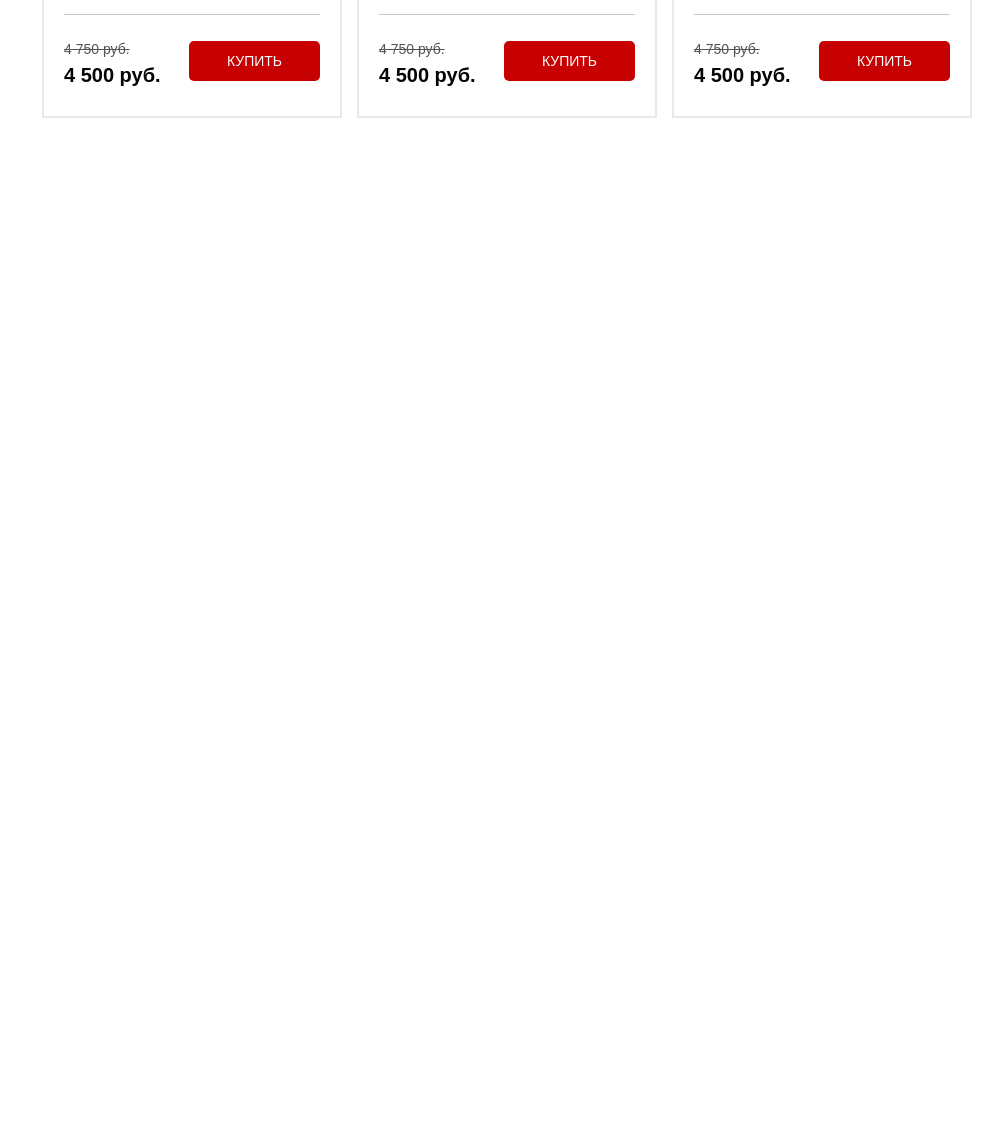
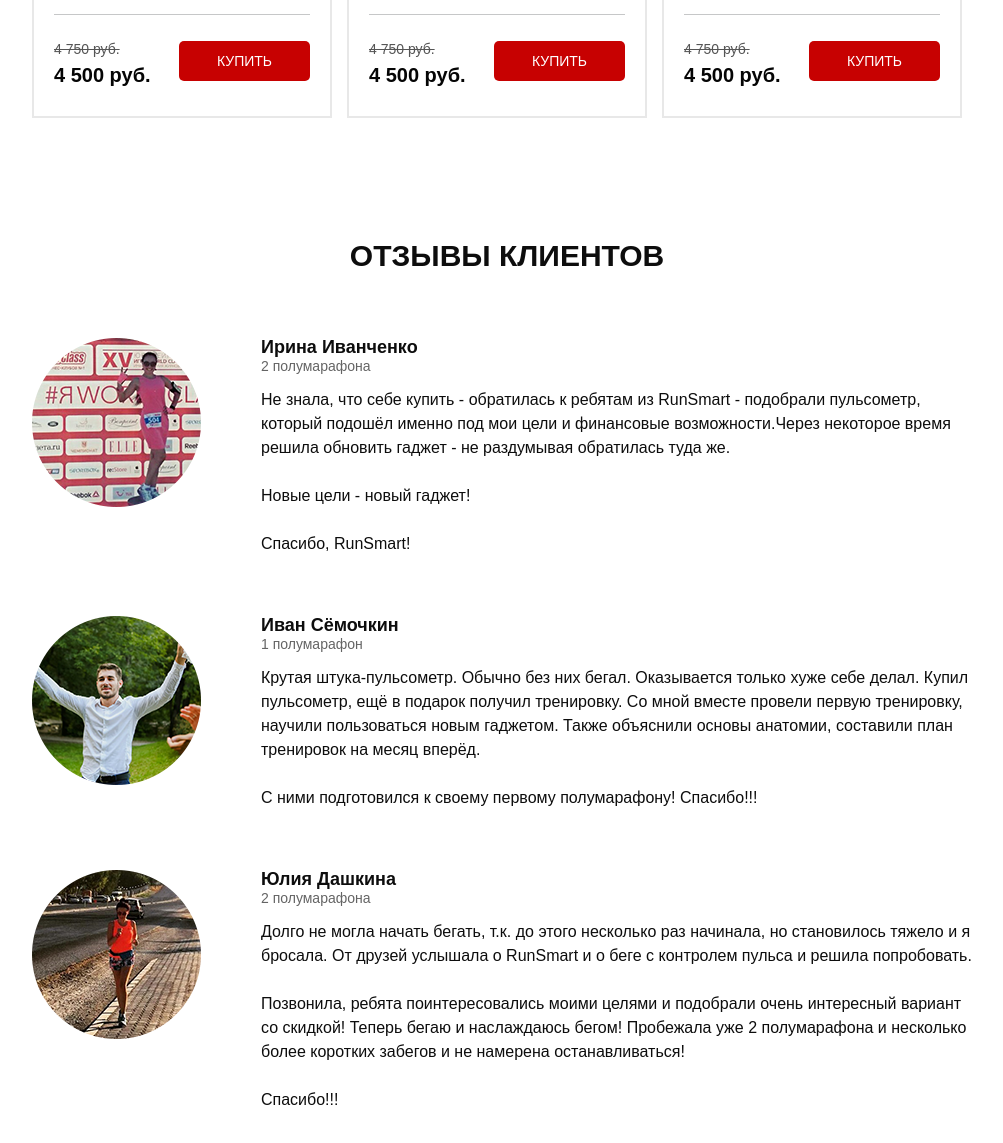
Before and after one commit to zinuu4/Pulse, a website: page src/index.html in a window 1280 px wide. Shown: the part 3574-4717 px from the top of the page, without its empty margins (133-1136 px from the left). Before the commit the page ends 3807 px from the top, so only its background shows below. Drawn offline with nearby package versions, Linux system fonts and the light colour scheme; a web font is replaced by a local one.

Commit message:
added full responsive review block and some catalog adaptive changes

```diff
--- a/src/index.html
+++ b/src/index.html
@@ -380,6 +380,47 @@
     </div>
   </section>
 
+  <section class="reviews">
+    <div class="container">
+      <div class="reviews__title">отзывы клиентов</div>
+
+      <div class="reviews__review-block">
+        <div class="reviews__img">
+          <img src="img/reviews1.png" alt="photo">
+        </div>
+        <div class="reviews__text-block">
+          <div class="reviews__name">Ирина Иванченко </div>
+          <div class="reviews__marathons">2 полумарафона</div>
+          <div class="reviews__text">Не знала, что себе купить - обратилась к ребятам из RunSmart - подобрали пульсометр, который подошёл именно под мои цели и финансовые возможности.Через некоторое время решила обновить гаджет - не раздумывая обратилась туда же. <br> <br> Новые цели - новый гаджет! <br> <br>
+            Спасибо, RunSmart! </div>
+        </div>
+      </div>
+
+      <div class="reviews__review-block">
+        <div class="reviews__img">
+          <img src="img/reviews2.png" alt="photo">
+        </div>
+        <div class="reviews__text-block">
+          <div class="reviews__name">Иван Сёмочкин</div>
+          <div class="reviews__marathons">1 полумарафон</div>
+          <div class="reviews__text">Крутая штука-пульсометр. Обычно без них бегал. Оказывается только хуже себе делал. Купил пульсометр, ещё в подарок получил тренировку. Со мной вместе провели первую тренировку, научили пользоваться новым гаджетом. Также объяснили основы анатомии, составили план тренировок на месяц вперёд. <br><br> С ними подготовился к своему первому полумарафону! Спасибо!!!</div>
+        </div>
+      </div>
+
+      <div class="reviews__review-block">
+        <div class="reviews__img">
+          <img src="img/reviews3.png" alt="photo">
+        </div>
+        <div class="reviews__text-block">
+          <div class="reviews__name">Юлия Дашкина</div>
+          <div class="reviews__marathons">2 полумарафона</div>
+          <div class="reviews__text">Долго не могла начать бегать, т.к. до этого несколько раз начинала, но становилось тяжело и я бросала. От друзей услышала о RunSmart и о беге с контролем пульса и решила попробовать. <br><br> Позвонила, ребята поинтересовались моими целями и подобрали очень интересный вариант со скидкой! Теперь бегаю и наслаждаюсь бегом! Пробежала уже 2 полумарафона и несколько более коротких забегов и не намерена останавливаться! <br><br> Спасибо!!!</div>
+        </div>
+      </div>
+
+    </div>
+  </section>
+
   <script type="text/javascript" src="//code.jquery.com/jquery-1.11.0.min.js"></script>
   <script type="text/javascript" src="//code.jquery.com/jquery-migrate-1.2.1.min.js"></script>
   <script src="js/slick.min.js"></script>
--- a/src/sass/base/_media575px.scss
+++ b/src/sass/base/_media575px.scss
@@ -135,9 +135,6 @@
     &__tab:nth-child(2) {
       margin: 0 0 5px 0;
     }
-    &__content {
-      transform: translateX(0);
-    }
     &-item {
       margin-right: 0;
     }
--- a/src/sass/base/_media767px.scss
+++ b/src/sass/base/_media767px.scss
@@ -117,11 +117,21 @@
     &__tab:nth-child(2) {
       margin: 0 0 5px 0;
     }
-    &-item {
-      margin-right: 0;
-      &:nth-child(3n) {
-        margin-right: 0;
-      }
+  }
+
+  .reviews {
+    padding: 0 8px 35px 8px;
+    &__title {
+      font-size: 25px;
+    }
+    &__review-block {
+      flex-direction: column;
+    }
+    &__img {
+      margin-right: 0px;
+    }
+    &__name {
+      margin-top: 25px;
     }
   }
 }
--- a/src/sass/base/_media991px.scss
+++ b/src/sass/base/_media991px.scss
@@ -55,8 +55,5 @@
     &__content {
       justify-content: center;
     }
-    &-item:nth-child(3n) {
-      margin-right: 15px;
-    }
   }
 }
--- a/src/sass/blocks/_catalog.scss
+++ b/src/sass/blocks/_catalog.scss
@@ -51,7 +51,6 @@
     &_active {
       display: flex;
     }
-    transform: translateX(10px);
   }
   &-item {
     padding: 20px 20px 26px 20px;
@@ -61,9 +60,6 @@
     overflow: hidden;
     margin-bottom: 15px;
     margin-right: 15px;
-    &:nth-child(3n) {
-      margin-right: 0;
-    }
     &__img {
       display: block;
       margin: 0 auto;
--- /dev/null
+++ b/src/sass/blocks/_reviews.scss
@@ -0,0 +1,36 @@
+.reviews {
+  padding: 0 8px 48px 8px;
+  &__title {
+    font-weight: 700;
+    font-size: 30px;
+    color: $second-color;
+    text-transform: uppercase;
+    text-align: center;
+  }
+  &__review-block {
+    margin-top: 60px;
+    display: flex;
+  }
+  &__img {
+    margin-right: 60px;
+  }
+  &__name {
+    font-weight: 700;
+    font-size: 18px;
+    color: #0D0D0D;
+    line-height: 100%;
+  }
+  &__marathons {
+    font-weight: 500;
+    font-size: 14px;
+    color: #646464;
+    line-height: calc(22 / 14 * 100%);
+  }
+  &__text {
+    margin-top: 10px;
+    font-weight: 300;
+    font-size: 16px;
+    color: $second-color;
+    line-height: 150%;
+  }
+}
--- a/src/sass/style.scss
+++ b/src/sass/style.scss
@@ -11,6 +11,7 @@
 @import 'blocks/forms';
 @import 'blocks/carousel';
 @import 'blocks/catalog';
+@import 'blocks/reviews';
 ///////////////////////////////////////////////////////////////////////////////////////////////////////////////////////
 @import 'base/media991px';
 @import 'base/media767px';
```
Also changed, not shown: src/css/style.min.css, src/img/reviews1.png (added), src/img/reviews2.png (added), src/img/reviews3.png (added).
